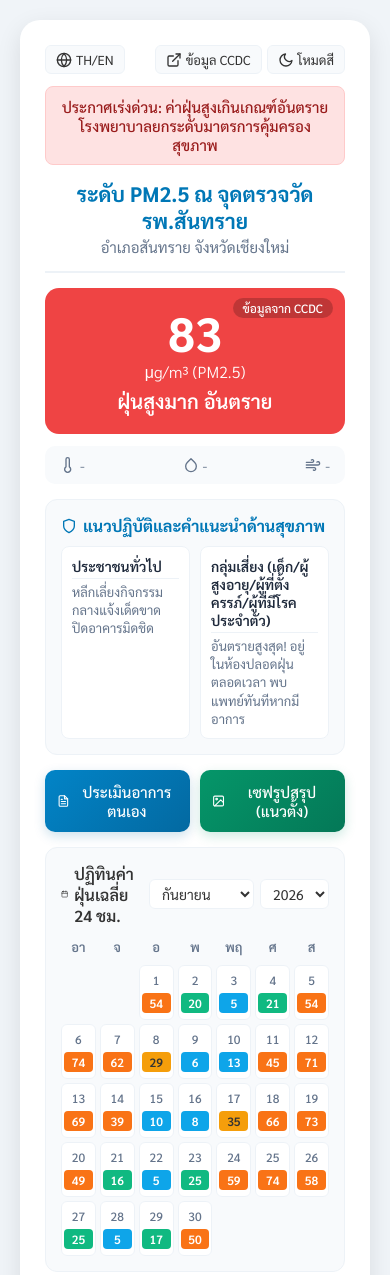
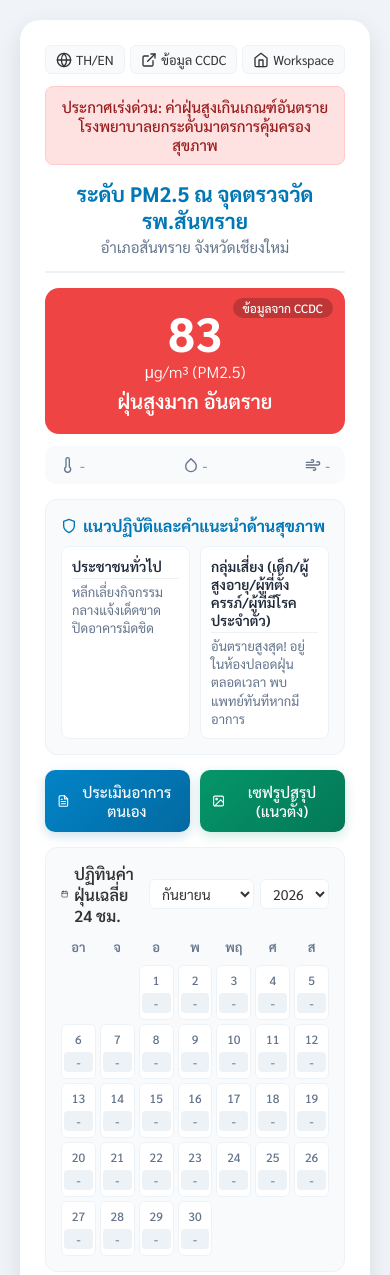
Before and after one commit to praetinee/PMlevel, a plain HTML site: page index.html in a window 390 px wide. Shown: the top 1275 px of the page. Drawn offline with Linux system fonts and the light colour scheme; no server answers.

Commit message:
Update index.html

```diff
--- a/index.html
+++ b/index.html
@@ -482,10 +482,10 @@
                     <svg class="svg-icon" viewBox="0 0 24 24"><path d="M18 13v6a2 2 0 0 1-2 2H5a2 2 0 0 1-2-2V8a2 2 0 0 1 2-2h6"></path><polyline points="15 3 21 3 21 9"></polyline><line x1="10" y1="14" x2="21" y2="3"></line></svg>
                     <span data-i18n="shareWeb">ข้อมูล CCDC</span>
                 </a>
-                <button class="toolbar-btn" onclick="toggleDarkMode()">
-                    <svg class="svg-icon" viewBox="0 0 24 24"><path d="M21 12.79A9 9 0 1 1 11.21 3 7 7 0 0 0 21 12.79z"></path></svg>
-                    <span data-i18n="colorMode">โหมดสี</span>
-                </button>
+                <a href="https://praetinee.github.io/JanWorkspace/" class="toolbar-btn">
+                    <svg class="svg-icon" viewBox="0 0 24 24"><path d="M3 9l9-7 9 7v11a2 2 0 0 1-2 2H5a2 2 0 0 1-2-2z"></path><polyline points="9 22 9 12 15 12 15 22"></polyline></svg>
+                    <span data-i18n="workspace">Workspace</span>
+                </a>
             </div>
         </div>
 
@@ -638,7 +638,7 @@
         const translations = {
             th: {
                 shareWeb: "ข้อมูล CCDC",
-                colorMode: "โหมดสี",
+                workspace: "Workspace",
                 hospitalTitle: "ระดับ PM2.5 ณ จุดตรวจวัด รพ.สันทราย",
                 hospitalLocation: "อำเภอสันทราย จังหวัดเชียงใหม่",
                 liveSensor: "ข้อมูลจาก CCDC",
@@ -672,7 +672,7 @@
             },
             en: {
                 shareWeb: "CCDC Data",
-                colorMode: "Theme",
+                workspace: "Workspace",
                 hospitalTitle: "PM2.5 Levels at Sansai Hospital",
                 hospitalLocation: "Sansai District, Chiang Mai",
                 liveSensor: "CCDC Data",
@@ -792,6 +792,35 @@
 
                     // ส่งชุดข้อมูลไปวาดกราฟ 24 ชั่วโมงย้อนหลัง
                     render24HourTrendFromData(pmData);
+                    // สร้างข้อมูลค่าเฉลี่ยรายวันสำหรับปฏิทิน
+                    const dailyMap = {};
+                    pmData.forEach(d => {
+                        const parts = d.date.split(/[-/]/);
+                        if (parts.length === 3) {
+                            let year, month, day;
+                            if (parts[0].length === 4) { // Format: YYYY-MM-DD
+                                year = parseInt(parts[0]);
+                                month = parseInt(parts[1]) - 1;
+                                day = parseInt(parts[2]);
+                            } else { // Format: DD/MM/YYYY
+                                day = parseInt(parts[0]);
+                                month = parseInt(parts[1]) - 1;
+                                year = parseInt(parts[2]);
+                            }
+                            const key = `${year}-${month}-${day}`;
+                            if (!dailyMap[key]) dailyMap[key] = { sum: 0, count: 0 };
+                            dailyMap[key].sum += d.value;
+                            dailyMap[key].count += 1;
+                        }
+                    });
+
+                    window.pmDailyAvg = {};
+                    for (let k in dailyMap) {
+                        window.pmDailyAvg[k] = Math.round(dailyMap[k].sum / dailyMap[k].count);
+                    }
+
+                    // สั่งให้ปฏิทินวาดใหม่ด้วยข้อมูลจริง
+                    renderCalendar();
                 } else {
                     throw new Error('ไม่พบข้อมูลตัวเลข PM2.5 ในไฟล์ CSV');
                 }
@@ -1085,19 +1114,33 @@
                 const cell = document.createElement('div');
                 cell.className = 'calendar-cell';
 
-                let mockPm = Math.floor(Math.sin(day + month) * 35 + 40);
-                if (mockPm < 5) mockPm = 10;
+                const key = `${year}-${month}-${day}`;
+                let dailyPm = null;
 
-                let colorClass = 'bg-sky';
-                if (mockPm > 75.0) colorClass = 'bg-red';
-                else if (mockPm > 37.6) colorClass = 'bg-orange';
-                else if (mockPm > 25.1) colorClass = 'bg-yellow';
-                else if (mockPm > 15.0) colorClass = 'bg-green';
+                // เช็คว่ามีค่าเฉลี่ยของวันนี้ในข้อมูลที่ดึงมาหรือไม่
+                if (window.pmDailyAvg && window.pmDailyAvg[key] !== undefined) {
+                    dailyPm = window.pmDailyAvg[key];
+                }
 
-                cell.innerHTML = `
-                    <span class="calendar-date-num">${day}</span>
-                    <span class="calendar-pm-val ${colorClass}" title="ค่าเฉลี่ย 24 ชม.: ${mockPm}">${mockPm}</span>
-                `;
+                if (dailyPm !== null) {
+                    let colorClass = 'bg-sky';
+                    if (dailyPm > 75.0) colorClass = 'bg-red';
+                    else if (dailyPm > 37.6) colorClass = 'bg-orange';
+                    else if (dailyPm > 25.1) colorClass = 'bg-yellow';
+                    else if (dailyPm > 15.0) colorClass = 'bg-green';
+
+                    cell.innerHTML = `
+                        <span class="calendar-date-num">${day}</span>
+                        <span class="calendar-pm-val ${colorClass}" title="ค่าเฉลี่ย 24 ชม.: ${dailyPm}">${dailyPm}</span>
+                    `;
+                } else {
+                    // กรณีไม่มีข้อมูลในวันนั้น (เป็นค่าว่างสีเทา)
+                    cell.innerHTML = `
+                        <span class="calendar-date-num">${day}</span>
+                        <span class="calendar-pm-val" style="background: var(--border-color); color: var(--sub-text);" title="ไม่มีข้อมูล">-</span>
+                    `;
+                }
+
                 container.appendChild(cell);
             }
         }
```
